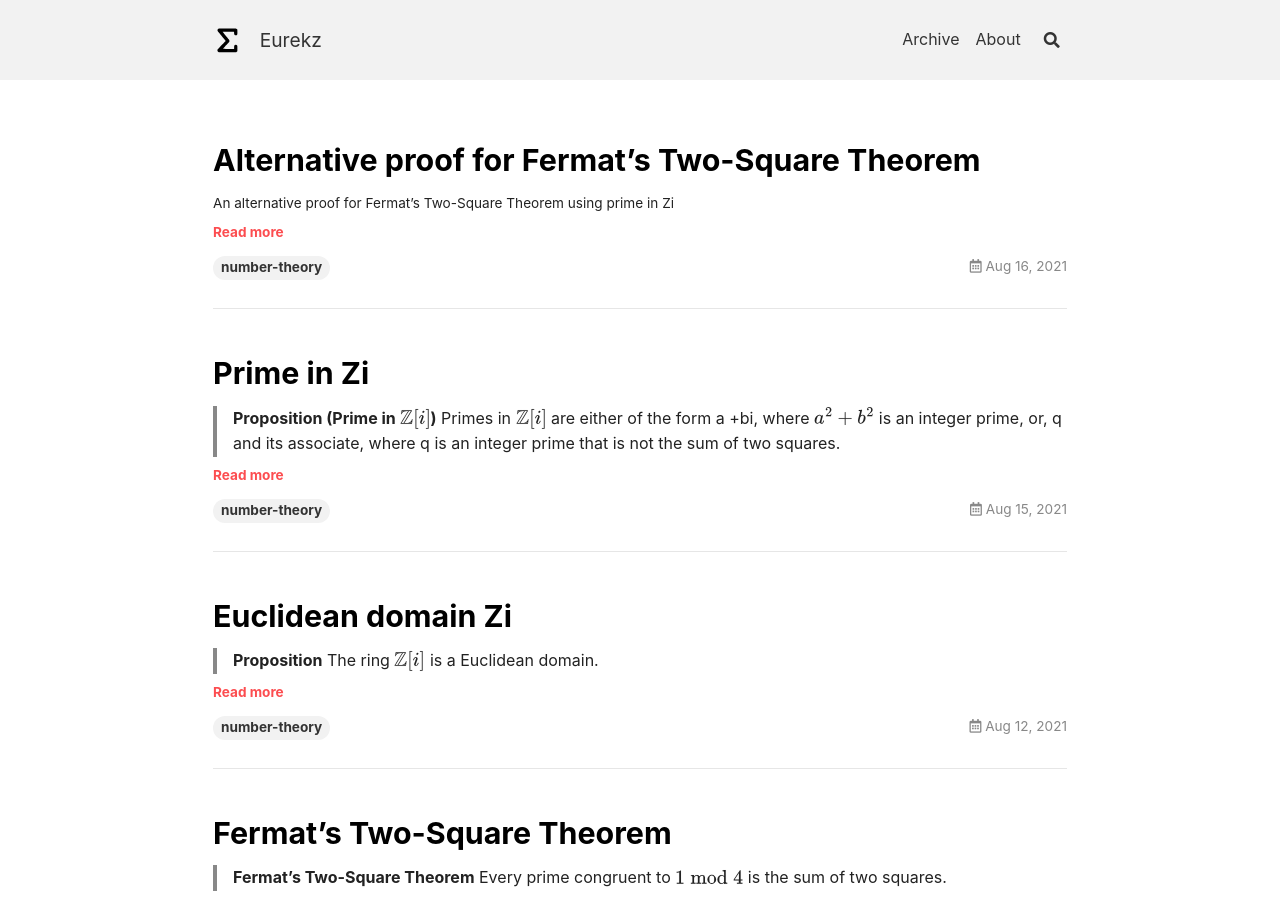
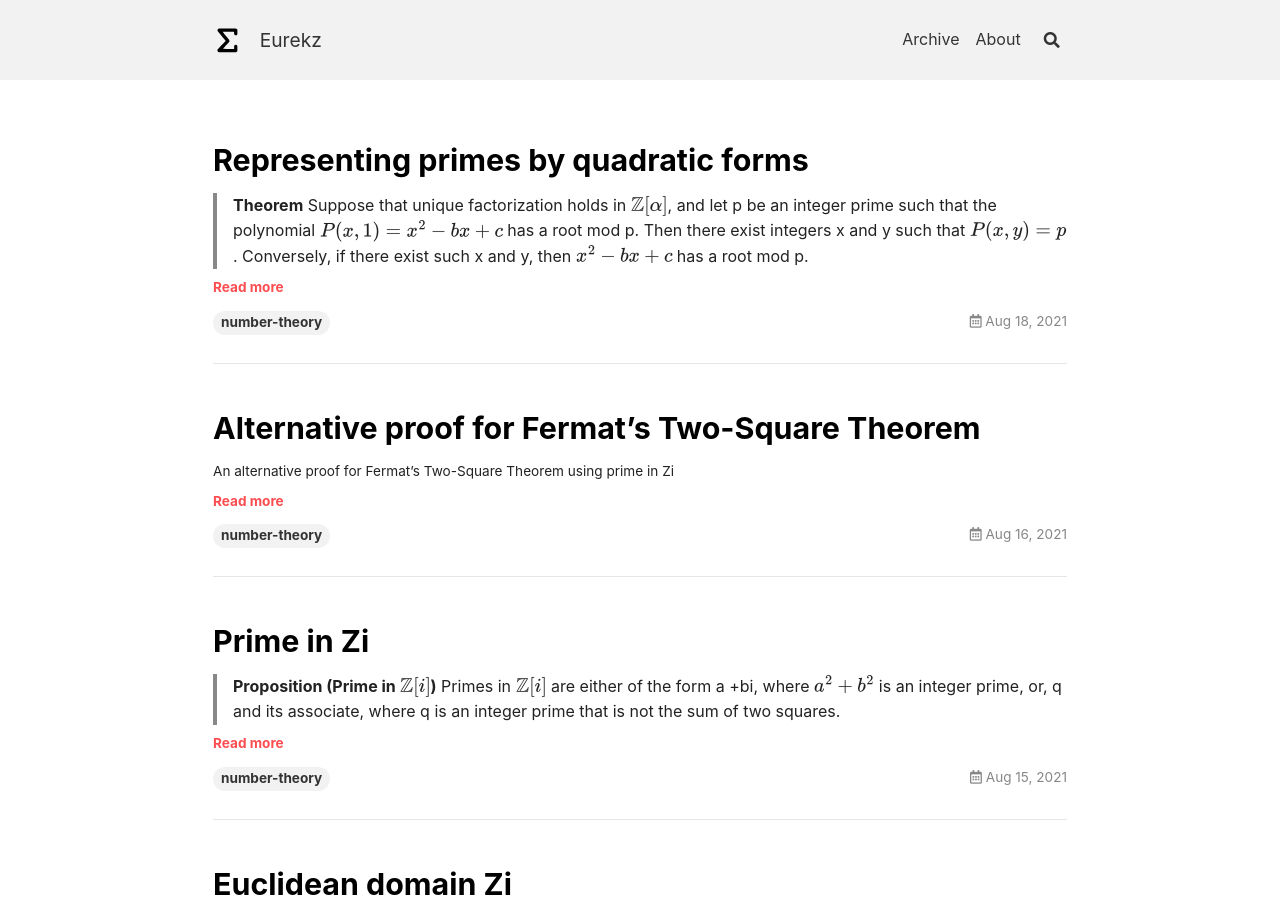
Before and after one commit to Yonderz/yonderz.github.io, a Jekyll site: the page built from index.html, in a window 1280 px wide and 900 px high. Built offline with Jekyll 4.4.1, drawn with Linux system fonts in a browser that asks for light colours; the list of posts is cut into pages by our own code; some of the changed text lies outside the part shown.

Commit message:
Representing primes by quadratic forms

```diff
--- a/_posts/2021-08-16-alternative-proof-for-fermats-two-square-theorem.html
+++ b/_posts/2021-08-16-alternative-proof-for-fermats-two-square-theorem.html
@@ -3,6 +3,7 @@ title: Alternative proof for Fermat’s Two-Square Theorem
 mathjax: true
 tags: number-theory
 excerpt: An alternative proof for Fermat’s Two-Square Theorem using prime in Zi
+key: 2021-08-16-alternative-proof-for-fermats-two-square-theorem
 ---
 <p><em>Proof.</em></p>
 <p>Assume <span class="inline_math">\( p \)</span> is an integer prime that is congruent to <span class="inline_math">\(
--- /dev/null
+++ b/_posts/2021-08-18-representing-primes-by-quadratic-forms.html
@@ -0,0 +1,85 @@
+---
+title: Representing primes by quadratic forms
+mathjax: true
+tags: number-theory
+key: 2021-08-18-representing-primes-by-quadratic-forms
+---
+<blockquote class="statement">
+    <p><strong>Theorem</strong> Suppose that unique factorization holds in <span class="inline_math">\( \mathbb { Z } [
+            \alpha ] \)</span>, and let p be an integer prime such that the polynomial <span class="inline_math">\( P (
+            x , 1 ) = x ^ { 2 } - b x + c \)</span> has a root mod p.<span class="intersentencespace"></span> Then there
+        exist integers x and y such that <span class="inline_math">\( P (x, y) = p \)</span>.<span
+            class="intersentencespace"></span> Conversely, if there exist such x and y, then <span class="inline_math">\(
+            x^2 - bx + c \)</span> has a root mod p.<span class="intersentencespace"></span></p>
+</blockquote>
+
+<!--more-->
+<p><em>Proof.</em></p>
+<ul style="list-style-type:none;"><label><span class="inline_math">\( \Rightarrow \)</span>:</label>
+    <li><span class="inline_math">\( \exists x \in \mathbb Z : p \mid x ^ { 2 } - b x + c = (x+\alpha)(x-\alpha)
+            \)</span> but <span class="inline_math">\( p \nmid (x+\alpha)\, \lor \,(x-\alpha) \)</span>.<span
+            class="intersentencespace"></span> So <span class="inline_math">\( p \)</span> is not a prime in <span
+            class="inline_math">\( \mathbb { Z } [ \alpha ] \)</span>.<span class="intersentencespace"></span> <span
+            class="inline_math">\( N(p)=p^2 \implies \exists q = q_1+ q_2 \alpha \in \mathbb { Z } [ \alpha ] : q|p
+            \land N(q)=P(q_1,q_2)=p \)</span>
+    </li><label><span class="inline_math">\( \Leftarrow \)</span>:</label>
+    <li>Assume <span class="inline_math">\( y \)</span> has an inverse <span class="inline_math">\( y^{-1} \)</span>
+        mod <span class="inline_math">\( p \)</span>.<span class="intersentencespace"></span> Then
+        <div class="equation">\[ P (x, y)\cdot (y^{-1})^2 \equiv (xy^{-1})^2 -b(xy^{-1}) + c\equiv p \equiv 0 \equiv
+            P ((xy^{-1}), 1) \mod p \]
+        </div>
+        <ul noindent="true" style="list-style-type:none;"><label></label>
+            <li>
+                <p id="uid4" data-tralics-id="uid4" data-number=""><strong>Claim 1</strong> y must have an inverse
+                    <span class="inline_math">\( y^{-1} \)</span> mod <span class="inline_math">\( p \)</span>.<span
+                        class="intersentencespace"></span>
+                </p>
+
+                <p>Assume <span class="inline_math">\( y \)</span> does not have an inverse.<span
+                        class="intersentencespace"></span> Since <span class="inline_math">\( p \)</span> is a prime
+                    <span class="inline_math">\( y \equiv 0 \mod p \)</span>.<span class="intersentencespace"></span>
+                    <span class="inline_math">\( P(x,y)\equiv x^2 \equiv 0
+                        \mod p \implies p|x^2 \implies p^2|x^2 \implies P(x,y)\equiv 0 \mod p^2 \)</span>.<span
+                        class="intersentencespace"></span> But <span class="inline_math">\( P(x,y)\equiv p
+                        \not\equiv 0 \mod p^2 \)</span>
+                </p>
+                <p>Contradiction, so <span class="inline_math">\( y \)</span> must have an inverse.<span
+                        class="intersentencespace"></span></p>
+            </li>
+        </ul>
+    </li>
+</ul>
+{% include qed.html %}
+
+
+<blockquote class="statement">
+    <p id="uid5" data-tralics-id="uid5" data-number=""><strong>Lemma 1</strong> Let p be an odd prime.<span
+            class="intersentencespace"></span> The polynomial <span class="inline_math">\( x^2- bx + c \)</span> has a
+        root mod p if, and only if, <span class="inline_math">\( b^2- 4c \)</span> is zero or a quadratic residue mod
+        p.<span class="intersentencespace"></span></p>
+</blockquote>
+
+<p><em>Proof.</em></p>
+<ul style="list-style-type:none;"><label><span class="inline_math">\( \Rightarrow \)</span>:</label>
+    <li><span class="inline_math">\( \exists x \in \mathbb Z : x^2- bx + c \equiv (2x-b)^2+(4c-b^2) \equiv 0 \mod p
+            \)</span>
+        <p><span class="inline_math">\( \implies (2x-b)^2 \equiv b^2- 4c \mod p \)</span></p>
+        <p><span class="inline_math">\( \implies b^2- 4c \)</span> is zero or a quadratic residue mod p</p>
+    </li><label><span class="inline_math">\( \Leftarrow \)</span>:</label>
+    <li>Since <span class="inline_math">\( p \)</span> is a prime, there exists a primitive root <span
+            class="inline_math">\( r \bmod p \)</span>
+        <p><span class="inline_math">\( \implies b^2- 4c \equiv r^{2n} \mod p \)</span></p>
+        <div class="equation">\[
+            \text{Set }x=\begin{cases}
+            (r^n+b+p)/2 &amp; \text{if } r^n+b \equiv 1 \bmod 2\\
+            (r^n+b)/2 &amp; \text{if } r^n+b \equiv 0 \bmod 2
+            \end{cases}
+            \]
+        </div>
+        <p class="noindent"><span class="inline_math">\( \implies 2x - b \equiv r^{n} \mod p \)</span></p>
+        <p><span class="inline_math">\( \implies (2x-b)^2+(4c-b^2) \equiv 4 \cdot (x^2- bx + c) \equiv 0 \mod p
+                \)</span></p>
+        <p><span class="inline_math">\( \implies x^2- bx + c \equiv 0 \mod p \)</span></p>
+    </li>
+</ul>
+{% include qed.html %}
```
